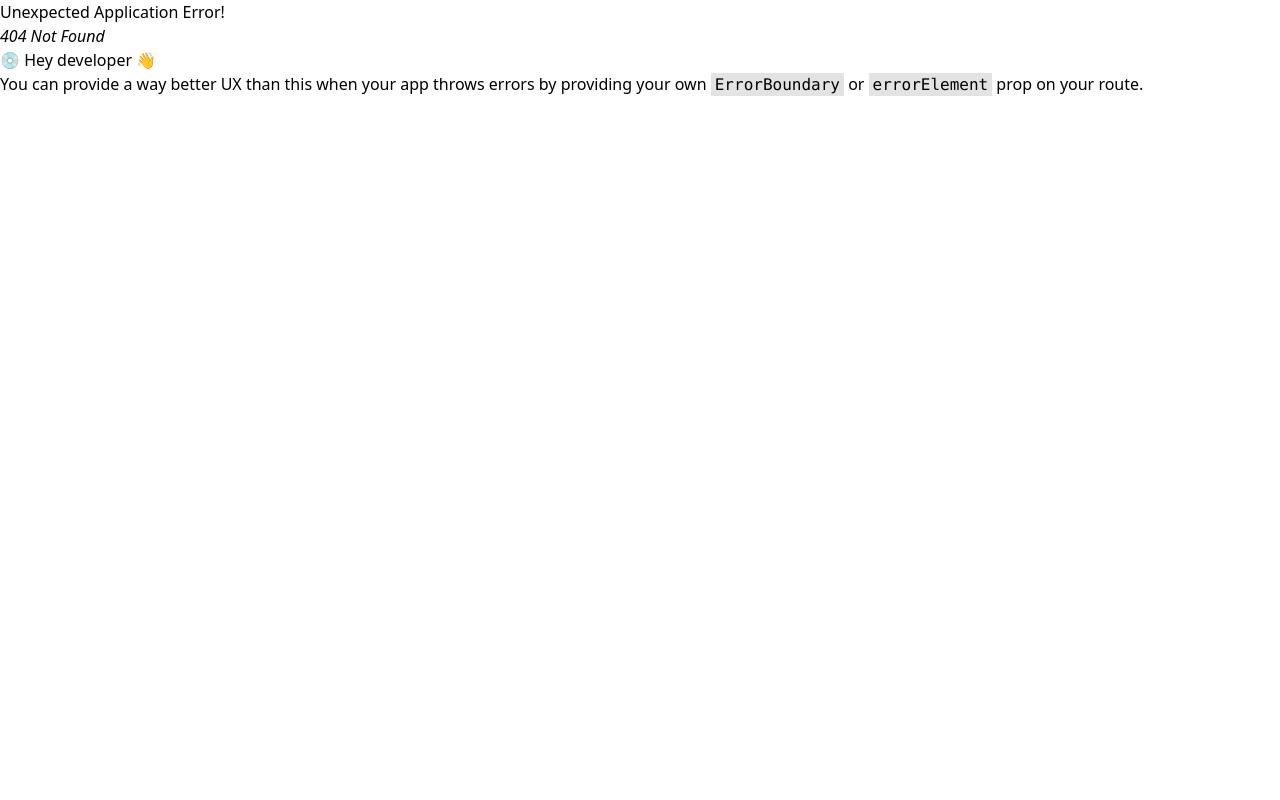
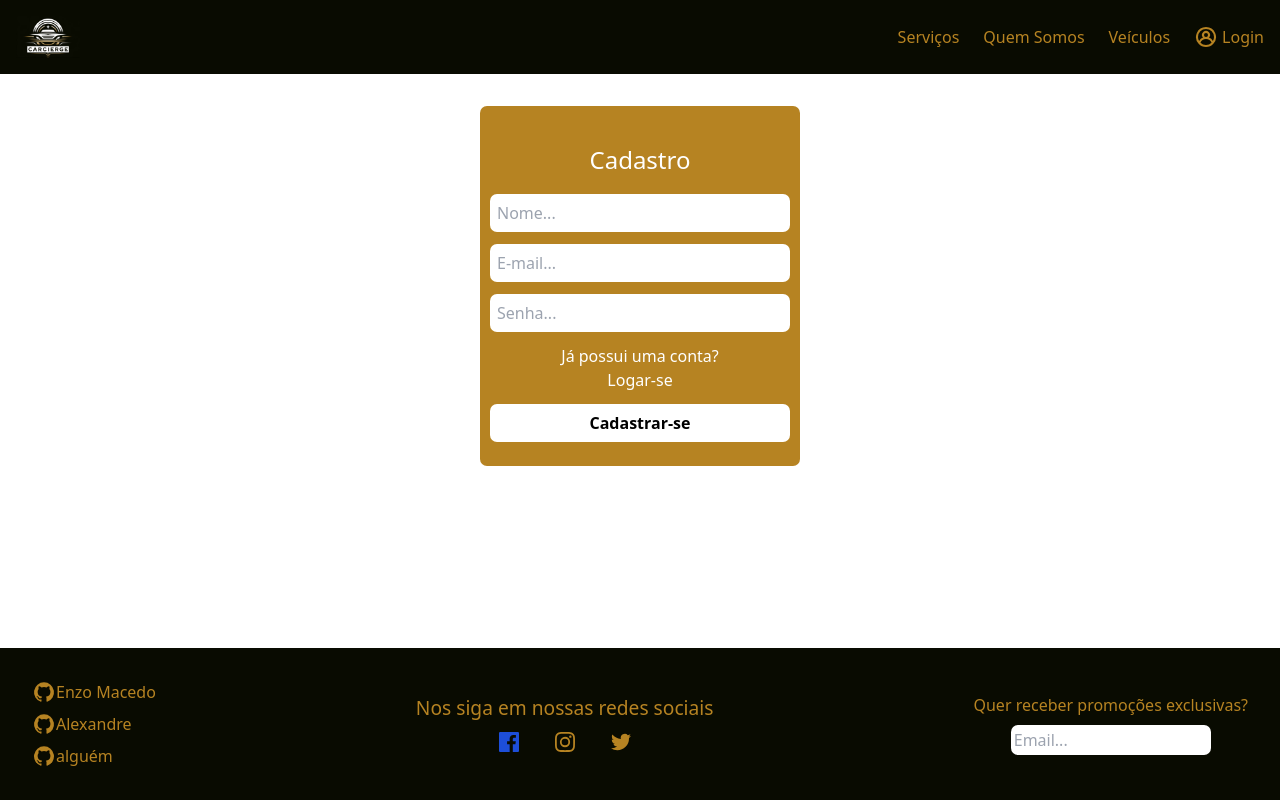
Before and after one commit to ezcmacedo/CarCierge, a React (Create React App) app: page /register in a window 1280 px wide. Before the commit this address had no page. Built offline with nearby package versions, Linux system fonts and the light colour scheme.

Commit message:
Add RegisterPage

```diff
--- a/src/Components/Footer.jsx
+++ b/src/Components/Footer.jsx
@@ -25,7 +25,7 @@ function Footer() {
 
                 <div id="promotion" className='flex flex-col items-center text-[1rem]'>
                     <span>Quer receber promoções exclusivas?</span>
-                    <input type="email" name="email" id="email_promotion" className='mt-2 w-[200px] p-[3px] flex justify-center
+                    <input type="email" name="email" id="email_promotion" placeholder='Email...' className='mt-2 w-[200px] p-[3px] flex justify-center
                     items-center rounded-[7px] appearance-none text-black'/>
                 </div>
             </div>
--- a/src/Routes/LoginPage.jsx
+++ b/src/Routes/LoginPage.jsx
@@ -30,17 +30,17 @@ const LoginPage =()=> {
 
           <div id="cadastro" className="flex flex-col mb-3">
             <span>Ainda não tem uma conta?</span>
-            <Link to={""}>Cadastre-se</Link>
+            <Link to={"/register"} className="hover:underline">Cadastre-se</Link>
           </div>
 
-          <div id="button-login">
-            <button
+          <Link to={'/'}>
+          <button
               id="loginButton"
               className="bg-white hover:bg-green-950 hover:text-white duration-300 w-[300px] rounded-[7px] p-[7px] text-black font-bold "
             >
               Entrar
             </button>
-          </div>
+          </Link>
         </form>
       </div>
     </div>
--- a/src/Routes/RegisterPage.jsx
+++ b/src/Routes/RegisterPage.jsx
@@ -1,9 +1,63 @@
-import React from 'react'
+import React from "react";
+import { Link } from "react-router-dom";
 
 const RegisterPage = () => {
   return (
-    <div>RegisterPage</div>
-  )
-}
 
-export default RegisterPage
+    <div className="flex flex-col justify-center items-center mt-8 text-white">
+      <div
+        id="login_card"
+        className="bg-[#B68322] flex justify-center items-center p-6 w-[25%] rounded-[7px] flex-col mb-[50px]"
+      >
+        <span className="mt-3 text-[1.5rem]">Cadastro</span>
+
+        <form action="" className="text-black">
+          <div id="input_group" className="mt-4">
+            <input
+              type="text"
+              name="userName"
+              id="userName"
+              placeholder="Nome..."
+              className="p-[7px] w-[300px] rounded-[7px] mb-3"
+            />
+
+            <input
+              type="email"
+              name="email-login"
+              id="email-login"
+              placeholder="E-mail..."
+              required
+              className="p-[7px] w-[300px] rounded-[7px] mb-3"
+            />
+            <input
+              type="password"
+              name="password-login"
+              id="password-login"
+              placeholder="Senha..."
+              required
+              className="p-[7px] w-[300px] rounded-[7px]"
+            />
+          </div>
+
+          <div id="login" className="flex flex-col mb-3 mt-3 text-white">
+            <span>Já possui uma conta?</span>
+            <Link to={"/login"} className="hover:underline">
+              Logar-se
+            </Link>
+          </div>
+
+          <Link to={"/login"}>
+            <button
+              id="loginButton"
+              className="bg-white hover:bg-green-950 hover:text-white duration-300 w-[300px] rounded-[7px] p-[7px] text-black font-bold "
+            >
+              Cadastrar-se
+            </button>
+          </Link>
+        </form>
+      </div>
+    </div>
+  );
+};
+
+export default RegisterPage;
--- a/src/index.js
+++ b/src/index.js
@@ -8,6 +8,7 @@ import { createBrowserRouter, RouterProvider } from 'react-router-dom';
 
 import HomePage from './Routes/HomePage';
 import LoginPage from './Routes/LoginPage';
+import RegisterPage from './Routes/RegisterPage';
 
 const router = createBrowserRouter([
   {
@@ -22,6 +23,10 @@ const router = createBrowserRouter([
         path: "login",
         element: <LoginPage/>,
       },
+      {
+        path: "register",
+        element: <RegisterPage/>
+      }
     ]
   },
 ]);
```
Also changed, not shown: src/img/CarCiergeLogoRedondo.png (added).
